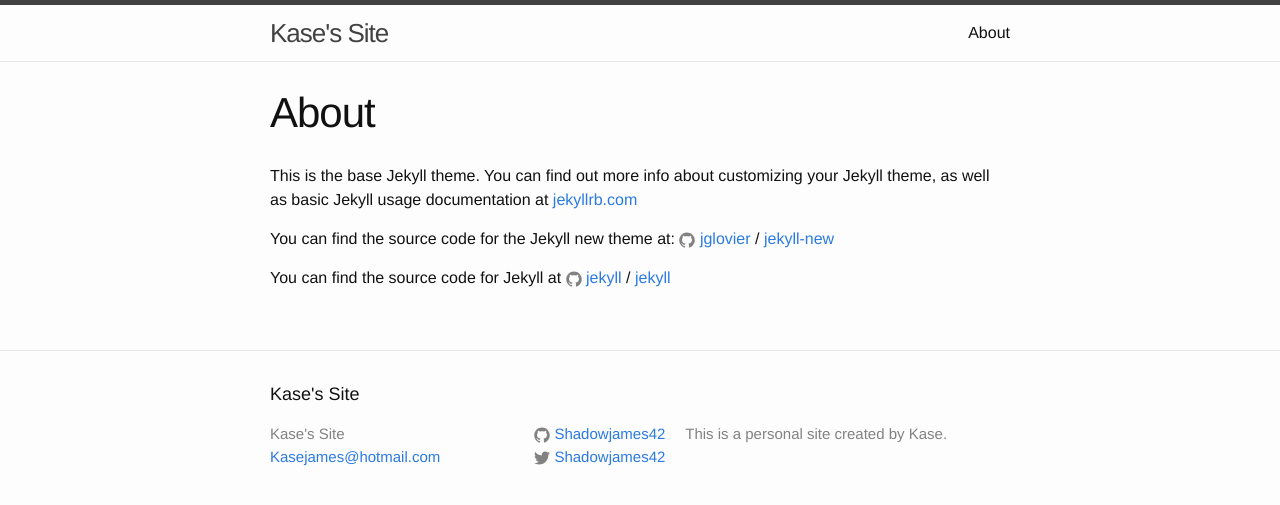
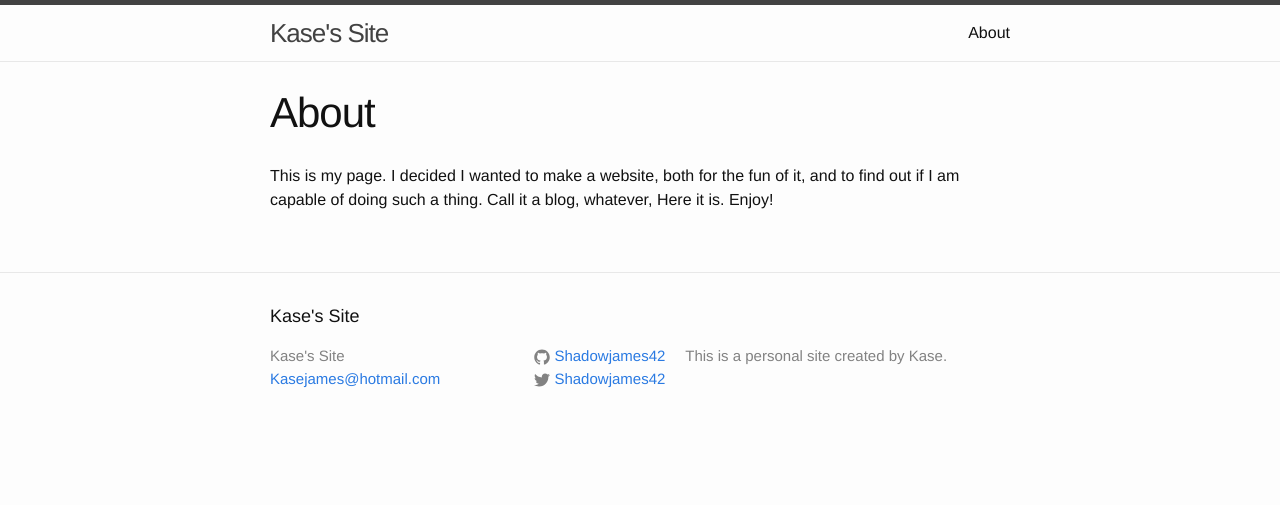
Before and after one commit to Shadowjames42/shadowjames42.github.io, a Jekyll site: the page built from about.md, in a window 1280 px wide. Shown: the top 505 px of the page. Built offline with Jekyll 4.4.1, drawn with Linux system fonts in a browser that asks for light colours.

Commit message:
Update about.md

```diff
--- a/about.md
+++ b/about.md
@@ -4,12 +4,4 @@ title: About
 permalink: /about/
 ---
 
-This is the base Jekyll theme. You can find out more info about customizing your Jekyll theme, as well as basic Jekyll usage documentation at [jekyllrb.com](http://jekyllrb.com/)
-
-You can find the source code for the Jekyll new theme at:
-{% include icon-github.html username="jglovier" %} /
-[jekyll-new](https://github.com/jglovier/jekyll-new)
-
-You can find the source code for Jekyll at
-{% include icon-github.html username="jekyll" %} /
-[jekyll](https://github.com/jekyll/jekyll)
+This is my page. I decided I wanted to make a website, both for the fun of it, and to find out if I am capable of doing such a thing. Call it a blog, whatever, Here it is. Enjoy!
```
